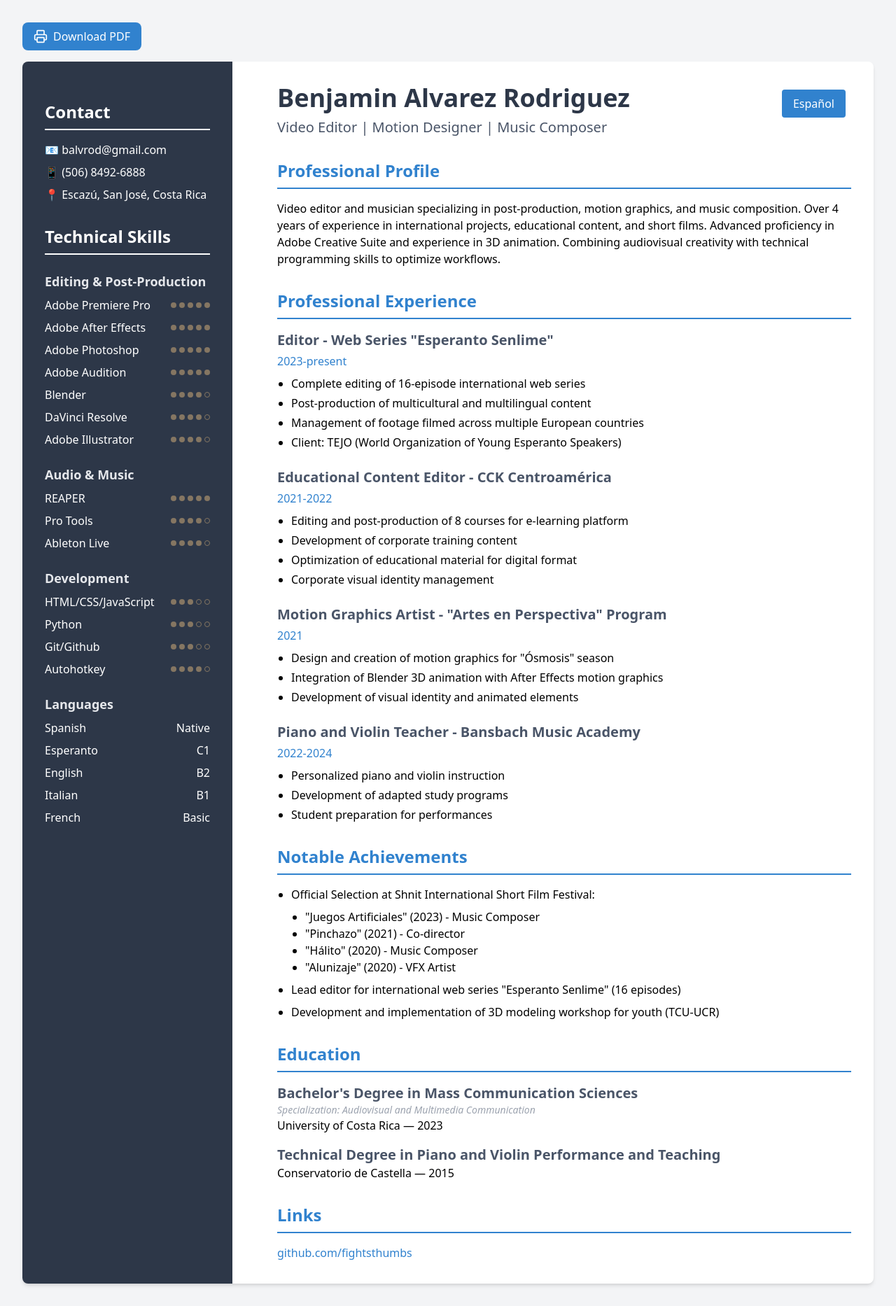
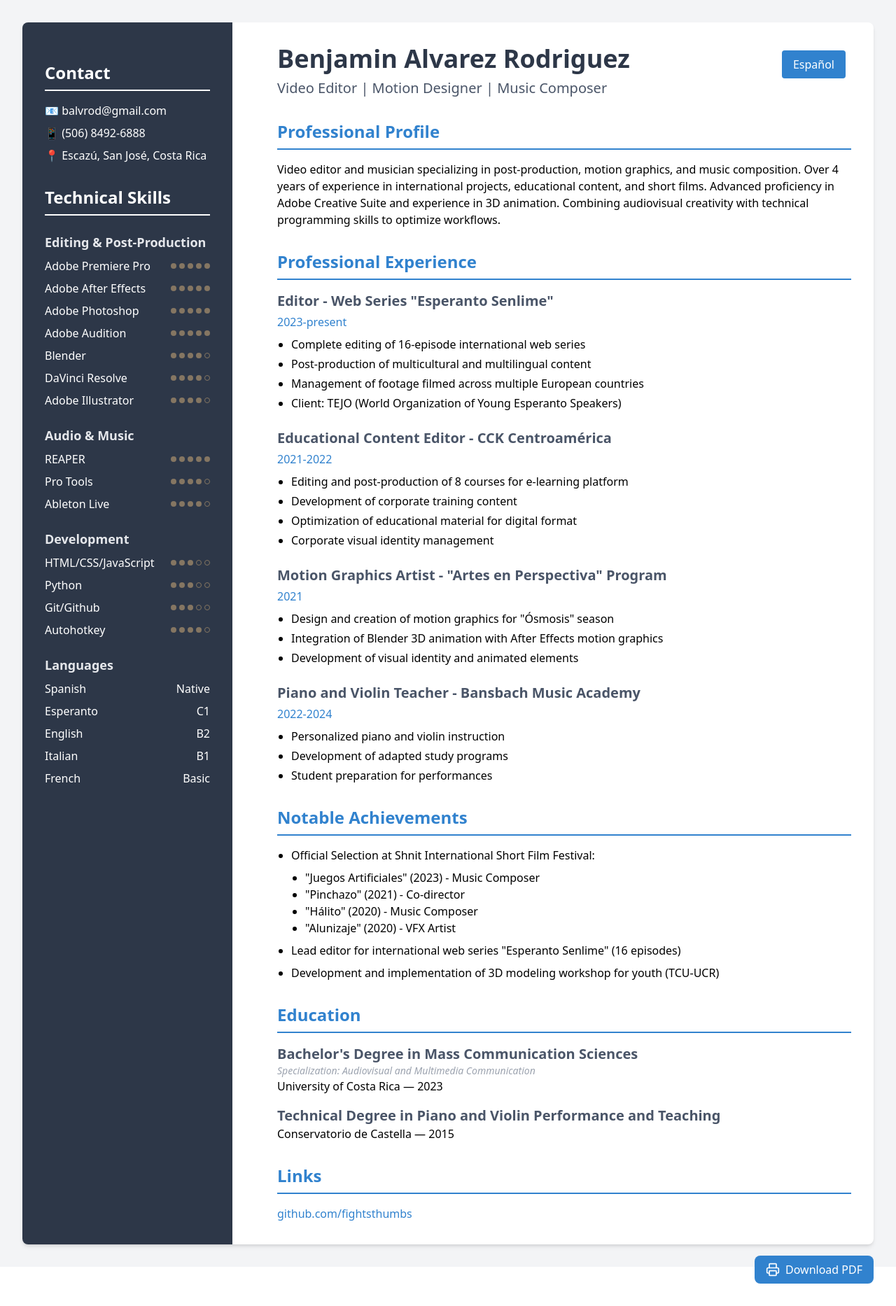
Before and after one commit to fightsthumbs/dikfingroj-webpage, a Next.js app: page /cv-react-component in a window 1280 px wide. Shown: the whole page at 70% size. Built offline with nearby package versions, Linux system fonts and the light colour scheme.

Commit message:
reposition-download-button

```diff
--- a/src/pages/cv-react-component.js
+++ b/src/pages/cv-react-component.js
@@ -341,13 +341,7 @@ const CV = () => {
 
   return (
     <div className=" mx-auto p-8 bg-gray-100 main-content print:bg-white print:p-0"> {/* max-w-6xl */}
-      <button
-        onClick={() => handlePrint()}
-        className="mb-4 px-4 py-2 bg-[#3182CE] text-white rounded-lg hover:bg-[#2c5282] transition-colors flex items-center gap-2 print:hidden"
-      >
-        <Printer size={20} />
-        Download PDF
-      </button>
+
       <div ref={contentRef}>
        <div
 
@@ -357,7 +351,13 @@ const CV = () => {
         <MainContent />
 
       </div>
-
+      <button
+        onClick={() => handlePrint()}
+        className="mb-4 mt-4 px-4 py-2 bg-[#3182CE] text-white rounded-lg hover:bg-[#2c5282] transition-colors flex items-center gap-2 float-right print:hidden"
+      >
+        <Printer size={20} />
+        Download PDF
+      </button>
       </div>
     </div>
   );
```
